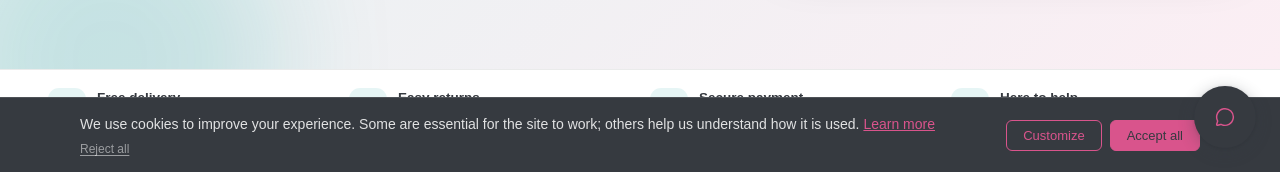
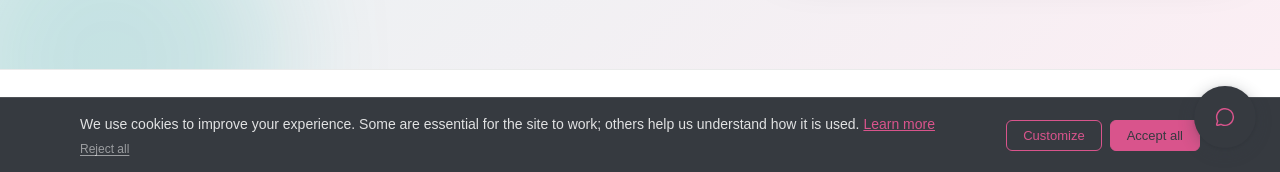
Before and after one commit to kamisone/silomis-front, a Next.js app: page /en in a window 1280 px wide. Shown: the part 628-800 px from the top of the page. Built offline with nearby package versions, Linux system fonts and the light colour scheme; no server answers.

Commit message:
in the home page, make the trust badges more bigger

```diff
--- a/src/components/home/Home.module.css
+++ b/src/components/home/Home.module.css
@@ -556,21 +556,31 @@
    keeps them evenly spread instead of leaving a hole where the fourth was. */
 .trustGrid {
   display: grid;
-  grid-template-columns: repeat(auto-fit, minmax(180px, 1fr));
-  gap: 4px;
-  padding-block: 18px;
+  /* 170px, not the 200 the taller tiles would suggest: four tracks plus their
+     gaps have to still fit the container at 861px, the first width above the
+     two-column breakpoint. At 200 they did not, and the row silently became
+     3 + 1 with an orphan on its own line. */
+  grid-template-columns: repeat(auto-fit, minmax(170px, 1fr));
+  gap: 20px;
+  padding-block: 36px;
 }
 @media (max-width: 860px) {
   .trustGrid {
     grid-template-columns: repeat(2, 1fr);
-    gap: 16px 4px;
+    gap: 30px 12px;
+    padding-block: 30px;
   }
 }
 
+/* Stacked and centred: icon, then title, then subtitle, each on its own line.
+   Centred rather than left-aligned because a column whose three parts are
+   different widths only reads as one object down a shared axis. */
 .trustItem {
   display: flex;
+  flex-direction: column;
   align-items: center;
-  gap: 11px;
+  text-align: center;
+  gap: 12px;
   padding-inline: 8px;
   min-width: 0;
 }
@@ -580,25 +590,30 @@
   display: flex;
   align-items: center;
   justify-content: center;
-  width: 38px;
-  height: 38px;
-  border-radius: 11px;
+  width: 56px;
+  height: 56px;
+  border-radius: 17px;
   background: color-mix(in srgb, var(--color-primary) 10%, transparent);
   color: var(--color-primary);
 }
 
+.trustText {
+  display: block;
+  min-width: 0;
+}
+
 .trustLabel {
   display: block;
-  font-size: 13.5px;
+  font-size: 16px;
   font-weight: 700;
   color: var(--foreground);
-  line-height: 1.25;
+  line-height: 1.3;
 }
 .trustSub {
   display: block;
-  margin-top: 2px;
-  font-size: 12px;
-  line-height: 1.3;
+  margin-top: 4px;
+  font-size: 13.5px;
+  line-height: 1.4;
   color: color-mix(in srgb, var(--foreground) 58%, var(--background));
 }
 
--- a/src/components/home/TrustBar.tsx
+++ b/src/components/home/TrustBar.tsx
@@ -50,9 +50,11 @@ export default function TrustBar({
           {row.map(({ key, Icon, label, sub }) => (
             <li key={key} className={styles.trustItem}>
               <span className={styles.trustIcon} aria-hidden="true">
-                <Icon size={18} strokeWidth={1.9} />
+                <Icon size={26} strokeWidth={1.8} />
               </span>
-              <span>
+              {/* The two text lines keep their own wrapper so they can sit
+                  closer to each other than either sits to the icon. */}
+              <span className={styles.trustText}>
                 <span className={styles.trustLabel}>{label}</span>
                 {sub && <span className={styles.trustSub}>{sub}</span>}
               </span>
```
